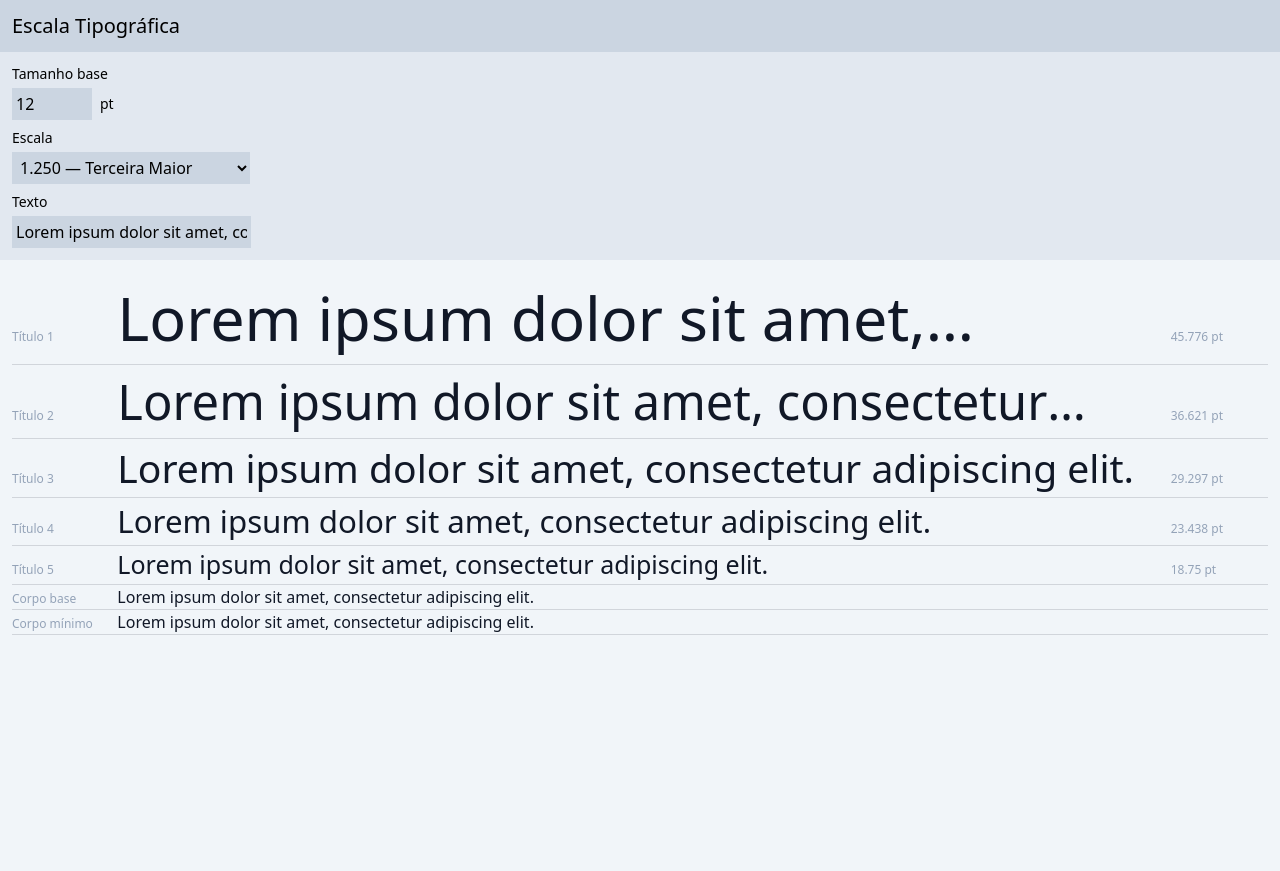
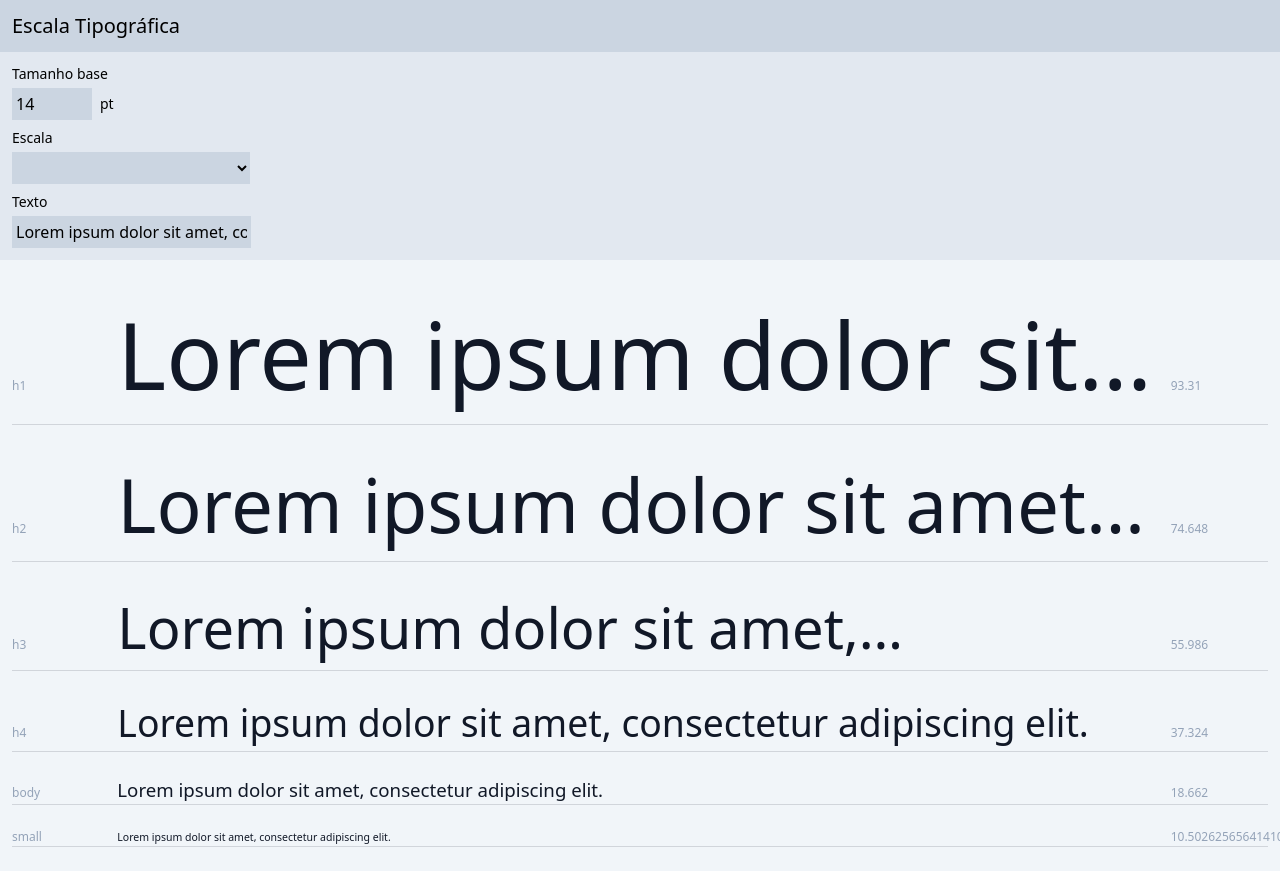
Before and after one commit to werls/typescale, a SvelteKit app: page / in a window 1280 px wide. Before the commit the page ends 800 px from the top, so only its background shows below. Built offline with nearby package versions, Linux system fonts and the light colour scheme.

Commit message:
update all

```diff
--- a/package.json
+++ b/package.json
@@ -11,6 +11,7 @@
 	},
 	"devDependencies": {
 		"@sveltejs/adapter-auto": "^2.0.0",
+		"@sveltejs/adapter-static": "^2.0.3",
 		"@sveltejs/kit": "^1.20.4",
 		"autoprefixer": "^10.4.15",
 		"postcss": "^8.4.28",
--- a/src/app.css
+++ b/src/app.css
@@ -5,3 +5,9 @@
 html {
 	@apply bg-slate-100;
 }
+
+* {
+	margin: 0;
+	padding: 0;
+	box-sizing: border-box;
+}
--- /dev/null
+++ b/src/components/AddButton.svelte
@@ -0,0 +1,4 @@
+<button
+  class="border-2 rounded-full text-2xl font-extralight text-slate-300 w-10 h-10 flex justify-center hover:bg-slate-200 hover:text-slate-900 transition-all"
+  >+</button
+>
--- /dev/null
+++ b/src/components/LineOfType.svelte
@@ -0,0 +1,17 @@
+<script>
+	export let text = "Lorem ipsum dolor sit amet.";
+	// export let name;
+	// export let size;
+	export let item;
+</script>
+
+<div class="p-3 text-slate-400 w-full">
+  <div class="grid grid-cols-12 items-baseline gap-2">
+    <div class="text-xs col-span-1">{item.type}</div>
+    <div id="h1" style="font-size:{item.size}px" class="text-scale text-gray-900 line-clamp-1 col-span-10">
+      <slot />
+    </div>
+    <div class="text-xs col-span-1" id="h1-size">{item.size}</div>
+  </div>
+  <hr class="border-gray-300" />
+</div>
--- /dev/null
+++ b/src/routes/+layout.js
@@ -0,0 +1 @@
+export const prerender = true;
--- a/src/routes/+layout.svelte
+++ b/src/routes/+layout.svelte
@@ -2,4 +2,8 @@
   import "../app.css";
 </script>
 
+<header class="bg-slate-300 p-3">
+  <h1 class="text-xl font-medium">Escala Tipográfica</h1>
+</header>
+
 <slot />
--- a/src/routes/+page.svelte
+++ b/src/routes/+page.svelte
@@ -1,45 +1,78 @@
 <script>
   import { onMount } from "svelte";
+  import LineOfType from "../components/LineOfType.svelte";
+  import AddButton from "../components/AddButton.svelte";
 
   const ptToPx = (pt) => (pt * 1.3333333333333).toFixed(0);
   const pxToPt = (px) => (px / 1.3333333333333).toFixed(0);
 
-  let baseSize = pxToPt(16);
-  // let scale = 1.2;
-  let scale;
+  let baseSize = pxToPt(18);
+  let scale = 1.333;
+
+  let typeScale = [
+    {
+      type: "h1",
+      size: baseSize * scale * 5,
+    },
+    {
+      type: "h2",
+      size: baseSize * scale * 4,
+    },
+    {
+      type: "h3",
+      size: baseSize * scale * 3,
+    },
+    {
+      type: "h4",
+      size: baseSize * scale * 2,
+    },
+    {
+      type: "body",
+      size: baseSize * scale * 1,
+    },
+    {
+      type: "small",
+      size: (baseSize / scale) * 1,
+    }
+  ];
+
   let inputText = "Lorem ipsum dolor sit amet, consectetur adipiscing elit.";
 
   function updateFontSize() {
-    const headings = document.querySelectorAll(".text-scale");
-    headings.forEach((heading, index) => {
-      let size;
-      if (heading.id === "body-base") {
-        size = baseSize;
-      } else if (heading.id === "body-min") {
-        size = baseSize / scale;
-      } else {
-        size = (baseSize * Math.pow(scale, headings.length - index - 1))
-          .toFixed(3)
-          .replace(/\.?0+$/, "");
+    typeScale = [
+      {
+        type: "h1",
+        size: baseSize * scale * 5,
+      },
+      {
+        type: "h2",
+        size: baseSize * scale * 4,
+      },
+      {
+        type: "h3",
+        size: baseSize * scale * 3,
+      },
+      {
+        type: "h4",
+        size: baseSize * scale * 2,
+      },
+      {
+        type: "body",
+        size: baseSize * scale * 1,
+      },
+      {
+        type: "small",
+        size: (baseSize / scale) * 1,
       }
-      heading.style.fontSize = `${size}pt`;
-      heading.style.transition = "font-size .3s";
-      const hSize = document.querySelector(`#${heading.id}-size`);
-      hSize.innerHTML = `${size} pt`;
-    });
+    ];
   }
 
   onMount(() => {
-    let scale = document.querySelector("option[selected]");
-    updateFontSize();
+    scale = document.querySelector("option[selected]");
+    // updateFontSize();
   });
 </script>
 
-<header class="bg-slate-300 p-3">
-  <h1 class="text-xl font-medium">Escala Tipográfica</h1>
-</header>
-
-<!-- <aside class="fixed top-0 w-full"> -->
 <aside>
   <form class="bg-slate-200 p-3 flex flex-col gap-2">
     <div class="flex flex-col gap-1">
@@ -84,69 +117,15 @@
       </div>
     </div>
   </form>
-
 </aside>
 
-
-
-<div class="p-3 text-slate-400">
-  <div class="grid grid-cols-12 items-baseline gap-2">
-    <div class="text-xs col-span-1">Título 1</div>
-    <div id="h1" class="text-scale text-gray-900 line-clamp-1 col-span-10">
-      {inputText}
-    </div>
-    <div class="text-xs col-span-1" id="h1-size" />
-  </div>
-  <hr class="border-gray-300" />
-  <div class="grid grid-cols-12 items-baseline gap-2">
-    <div class="text-xs col-span-1">Título 2</div>
-    <div id="h2" class="text-scale text-gray-900 line-clamp-1 col-span-10">
-      {inputText}
-    </div>
-    <div class="text-xs col-span-1" id="h2-size" />
-  </div>
-  <hr class="border-gray-300" />
-  <div class="grid grid-cols-12 items-baseline gap-2">
-    <div class="text-xs col-span-1">Título 3</div>
-    <div id="h3" class="text-scale text-gray-900 line-clamp-1 col-span-10">
-      {inputText}
-    </div>
-    <div class="text-xs col-span-1" id="h3-size" />
-  </div>
-  <hr class="border-gray-300" />
-  <div class="grid grid-cols-12 items-baseline gap-2">
-    <div class="text-xs col-span-1">Título 4</div>
-    <div id="h4" class="text-scale text-gray-900 line-clamp-1 col-span-10">
-      {inputText}
-    </div>
-    <div class="text-xs col-span-1" id="h4-size" />
-  </div>
-  <hr class="border-gray-300" />
-  <div class="grid grid-cols-12 items-baseline gap-2">
-    <div class="text-xs col-span-1">Título 5</div>
-    <div id="h5" class="text-scale text-gray-900 line-clamp-1 col-span-10">
-      {inputText}
-    </div>
-    <div class="text-xs col-span-1" id="h5-size" />
-  </div>
-  <hr class="border-gray-300" />
-  <div class="grid grid-cols-12 items-baseline gap-2">
-    <div class="text-xs col-span-1">Corpo base</div>
-    <div id="body-base" class="text-scale text-gray-900 line-clamp-1 col-span-10">
-      {inputText}
-    </div>
-    <div class="text-xs col-span-1" id="body-size" />
-  </div>
-  <hr class="border-gray-300" />
-  <div class="grid grid-cols-12 items-baseline gap-2">
-    <div class="text-xs col-span-1">Corpo mínimo</div>
-    <div id="body-min" class="text-scale text-gray-900 line-clamp-1 col-span-10">
-      {inputText}
-    </div>
-    <div class="text-xs w-20" id="body-min-size" />
-  </div>
-  <hr class="border-gray-300" />
-</div>
+<main class="py-3 flex flex-col justify-center items-center">
+  <!-- <AddButton /> -->
+  {#each typeScale as item}
+    <LineOfType {item}>{inputText}</LineOfType>
+  {/each}
+  <!-- <AddButton /> -->
+</main>
 
 <style lang="postcss">
   /* :global(html) {
--- /dev/null
+++ b/src/stores.js
@@ -0,0 +1,29 @@
+export let baseSize = 12;
+export let scale = 1;
+
+export let typeScale = [
+	{
+		type: "h1",
+		size: baseSize * scale * 5,
+	},
+	{
+		type: "h2",
+		size: baseSize * scale * 4,
+	},
+	{
+		type: "h3",
+		size: baseSize * scale * 3,
+	},
+	{
+		type: "h4",
+		size: baseSize * scale * 2,
+	},
+	{
+		type: "body",
+		size: baseSize * scale * 1,
+	},
+	{
+		type: "small",
+		size: (baseSize / scale) * 1,
+	}
+];
--- a/svelte.config.js
+++ b/svelte.config.js
@@ -1,10 +1,21 @@
-import adapter from '@sveltejs/adapter-auto';
+import preprocess from "svelte-preprocess";
+// import adapter from '@sveltejs/adapter-auto';
+import adapter from '@sveltejs/adapter-static';
 import { vitePreprocess } from '@sveltejs/kit/vite';
 /** @type {import('@sveltejs/kit').Config} */
 const config = {
   kit: {
-    adapter: adapter()
+    adapter: adapter({
+      pages: 'build',
+      assets: 'build',
+      fallback: null
+    })
   },
-  preprocess: vitePreprocess()
+  // preprocess: vitePreprocess()
+  preprocess: [
+    preprocess({
+      postcss: true
+    })
+  ]
 };
 export default config;
```
Also changed, not shown: 1 other file (tests, documents, lock files or other folders). Lines whose indentation alone changed are shown as unchanged.
